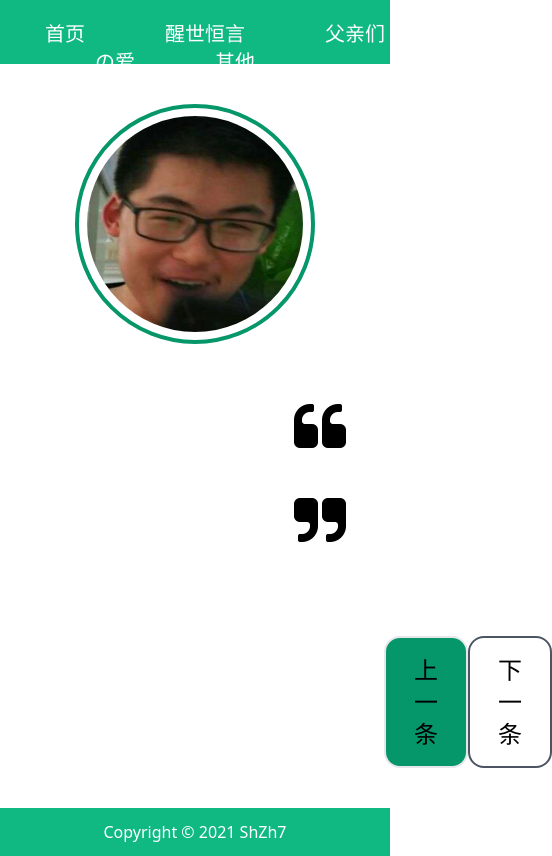
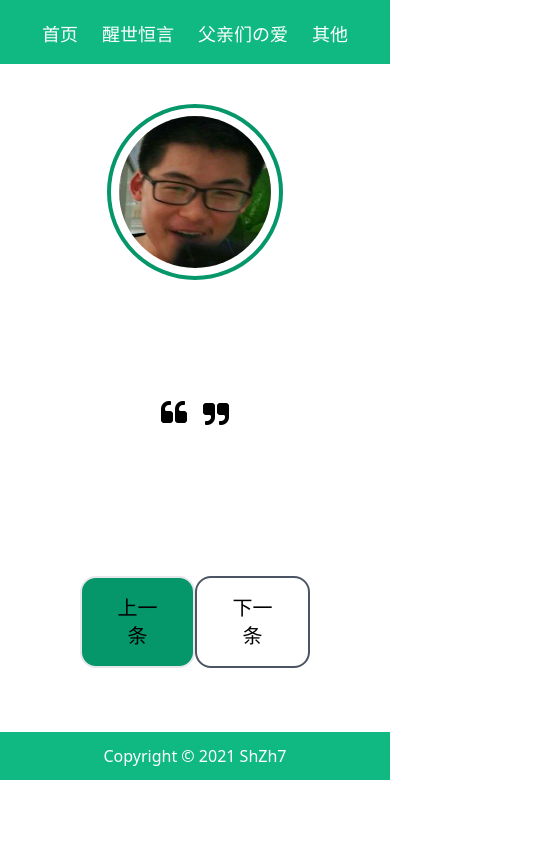
Before and after one commit to Sh-Zh-7/BBKing-sjx, a Nuxt app: page /sayings in a window 390 px wide. Shown: the whole page, 552 px wide, since content can reach past the window. Built offline with nearby package versions, Linux system fonts and the light colour scheme; no server answers.

Commit message:
feat: adapt for mobiles.

```diff
--- a/components/Navigation.vue
+++ b/components/Navigation.vue
@@ -2,16 +2,16 @@
   <header class='w-full h-16 pt-5 bg-green-500'>
     <nav class='text-center'>
       <NuxtLink to='/'>
-        <span class='px-10 text-xl font-medium text-white'>首页</span>
+        <span class='text-lg md:text-xl font-medium text-white px-3 md:px-10'>首页</span>
       </NuxtLink>
       <NuxtLink to='/sayings'>
-        <span class='px-10 text-xl font-medium text-white'>醒世恒言</span>
+        <span class='text-lg md:text-xl font-medium text-white px-3 md:px-10'>醒世恒言</span>
       </NuxtLink>
       <NuxtLink to='/videos'>
-        <span class='px-10 text-xl font-medium text-white'>父亲们の爱</span>
+        <span class='text-lg md:text-xl font-medium text-white px-3 md:px-10'>父亲们の爱</span>
       </NuxtLink>
       <NuxtLink to='/about'>
-        <span class='px-10 text-xl font-medium text-white'>其他</span>
+        <span class='text-lg md:text-xl font-medium text-white px-3 md:px-10'>其他</span>
       </NuxtLink>
     </nav>
   </header>
--- a/components/Title.vue
+++ b/components/Title.vue
@@ -1,5 +1,5 @@
 <template>
-  <p class='text-4xl text-center font-serif mt-7 mb-10'>
+  <p class='text-3xl md:text-4xl text-center font-serif mt-7 mb-10'>
     &nbsp; {{ title }} &nbsp;
   </p>
 </template>
@@ -19,9 +19,21 @@ export default  {
 p::before, p::after {
   content: "";
   font-size: 0;
-  border-width: 7px 150px;
+  border-width: 3px 50px;
 
   --theme-green: rgb(52, 211, 153);
+}
+
+@media (min-width: 1024px) {
+  p::before, p::after {
+    border-width: 7px 150px;
+  }
+}
+
+@media (min-width: 768px) {
+  p::before, p::after {
+    border-width: 5px 100px;
+  }
 }
 
 p::before {
--- a/pages/about.vue
+++ b/pages/about.vue
@@ -2,8 +2,8 @@
   <main>
     <Title title='我，作者，打钱！' />
     <p class='text-center mb-8'>别的话我就不多说了嗷，喜欢这个网站就请作者喝☕️</p>
-    <div class='flex justify-center'>
-      <img src='../static/alipay.jpeg' alt='支付宝付款' class='h-96 pr-20'>
+    <div class='flex flex-col items-center md:justify-center md:flex-row'>
+      <img src='../static/alipay.jpeg' alt='支付宝付款' class='h-96 mb-10 md:mb-0 md:mr-20'>
       <img src='../static/wechat_pay.png' alt='微信付款' class='h-96'>
     </div>
   </main>
--- a/pages/index.vue
+++ b/pages/index.vue
@@ -1,23 +1,23 @@
 <template>
   <main>
-    <section class='flex items-center bg-gray-800 px-44 background'>
-      <h1 class='text-9xl flex-wrap text-white font-serif align-middle'>
+    <section class='flex flex-col lg:flex-row items-center bg-gray-800 px-10 md:px-32 background'>
+      <h1 class='text-8xl pt-10 md:text-9xl flex-wrap text-white font-serif text-center'>
         BBKing SJX
       </h1>
-      <img src='/man.png' alt='background_image'>
+      <img class='pb-8 lg:pb-0' src='/man.png' alt='background_image'>
     </section>
 
-    <section class='pb-10'>
+    <section class='mt-10 md:mt-16 pb-10'>
       <Title title='经典永流传' />
       <div class='flex items-center justify-center pt-6'>
         <div class='relative'>
           <img src='/avatar.png' alt='avatar of sjx'
-               class='rounded-full w-36 h-36 border-green-600 border-4'>
+               class='rounded-full w-28 h-28 md:w-36 md:h-36 border-green-600 border-4'>
           <!-- 做动画用的辅助标签 -->
           <div id='animate-assist-tag'
-               class='absolute w-36 h-36 top-0 rounded-full bg-green-600'></div>
+               class='absolute w-28 h-28 md:w-36 md:h-36 top-0 rounded-full bg-green-600'></div>
         </div>
-        <div class='ml-14'>
+        <div class='ml-5 md:ml-14'>
           <div class='w-5 h-5 triangle inline-block border-gray-600 border-2'></div>
           <div class='inline-block -ml-4 p-5 border-gray-600 border-2 rounded-2xl shadow-xl'>
             <p>月薪过万不是刚刚站在社会底层？</p>
--- a/pages/sayings.vue
+++ b/pages/sayings.vue
@@ -1,14 +1,16 @@
 <template>
   <main>
     <img src='/avatar.png' alt='avatar of sjx'
-         class='w-60 h-60 mx-auto mt-10 rounded-full border-green-600 border-4 p-2'>
-    <blockquote class='text-center font-bold text-green-700 text-6xl mx-72 mt-12 leading-normal'>
-      {{ quote }}
-    </blockquote>
-    <div class='mx-96 mt-16 flex justify-evenly'>
-      <button class='py-4 px-7 border-2 bg-green-600 rounded-2xl text-2xl'
+         class='w-44 h-44 md:w-52 md:h-52 mx-auto mt-10 rounded-full border-green-600 border-4 p-2'>
+    <div class='table mx-auto mt-10 md:mt-5'>
+      <blockquote class='table-cell align-middle text-center h-48 text-4xl md:text-5xl font-bold text-green-700'>
+        {{ quote }}
+      </blockquote>
+    </div>
+    <div class='mx-20 md:mx-60 lg:mx-96 mt-16 mb-16 flex justify-evenly'>
+      <button class='py-4 px-7 border-2 bg-green-600 rounded-2xl text-xl md:text-2xl'
               @click='getPrevQuote'>上一条</button>
-      <button class='py-4 px-7 border-2 border-gray-600 rounded-2xl text-2xl'
+      <button class='py-4 px-7 border-2 border-gray-600 rounded-2xl text-xl md:text-2xl'
               @click='getNextQuote'>下一条</button>
     </div>
   </main>
@@ -121,14 +123,31 @@ export default {
 </script>
 
 <style>
+blockquote {
+  width: 20rem;
+}
+
 blockquote::before, blockquote::after {
   content: '';
   display: inline-block;
   background-image: url("../assets/quote.png");
-  background-size: 64px 64px;
-  width: 64px;
-  height: 64px;
+  background-size: 32px 32px;
+  width: 32px;
+  height: 32px;
 }
+
+@media (min-width: 768px) {
+  blockquote {
+    width: 44rem;
+  }
+
+  blockquote::before, blockquote::after {
+    background-size: 64px 64px;
+    width: 64px;
+    height: 64px;
+  }
+}
+
 blockquote::after {
   transform: rotate(180deg);
 }
--- a/pages/videos.vue
+++ b/pages/videos.vue
@@ -1,11 +1,10 @@
 <template>
   <figure>
     <Title title='鬼畜&二创合集' />
-    <div class='flex justify-center items-center'>
-      <button class='left-arrow' @click='handleClick'></button>
-      <iframe src="//player.bilibili.com/player.html?aid=456915447&bvid=BV1i5411h7zn&cid=231186469&page=1"
-              width='638' height='493'></iframe>
-      <button class='right-arrow' @click='handleClick'></button>
+    <div class='flex flex-wrap md:flex-nowrap justify-center items-center mx-20 md:mx-36'>
+      <iframe src="//player.bilibili.com/player.html?aid=456915447&bvid=BV1i5411h7zn&cid=231186469&page=1"></iframe>
+      <button class='left-arrow md:order-first w-full mr-10 mt-12 md:mt-0' @click='handleClick'></button>
+      <button class='right-arrow md:order-last w-full ml-10 mt-12 md:mt-0' @click='handleClick'></button>
     </div>
   </figure>
 </template>
@@ -23,18 +22,38 @@ export default {
 </script>
 
 <style scoped>
-.left-arrow, .right-arrow {
-  width: 256px;
-  height: 128px;
-  background-image: url("assets/arrow.png");
-  background-blend-mode: lighten;
-  background-size: 256px 128px;
+iframe {
+  height: 300px;
+  flex-basis: 100%;
 }
+
 .left-arrow {
-  margin-right: 0;
-  transform: rotate(90deg);
+  background-image: url("assets/left-arrow.png");
 }
 .right-arrow {
-  transform: rotate(-90deg);
+  background-image: url("assets/right-arrow.png");
+}
+
+.left-arrow, .right-arrow {
+  background-blend-mode: lighten;
+
+  width: 120px;
+  height: 64px;
+  background-size: 120px 64px;
+}
+
+@media (min-width: 768px) {
+  iframe {
+    width: 638px;
+    height: 493px;
+
+    flex-basis: auto;
+  }
+
+  .left-arrow, .right-arrow {
+    width: 64px;
+    height: 256px;
+    background-size: 64px 256px;
+  }
 }
 </style>
```
